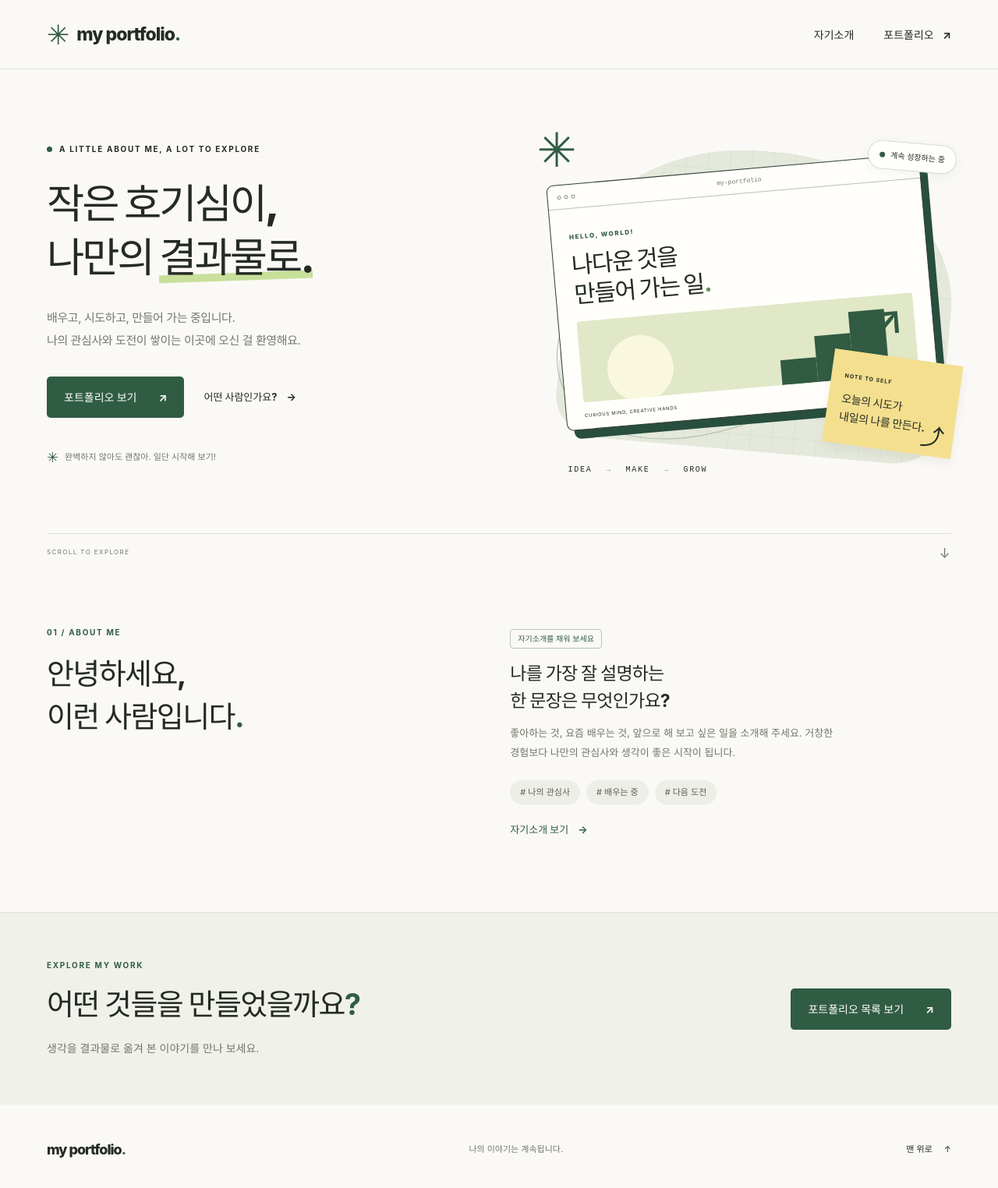
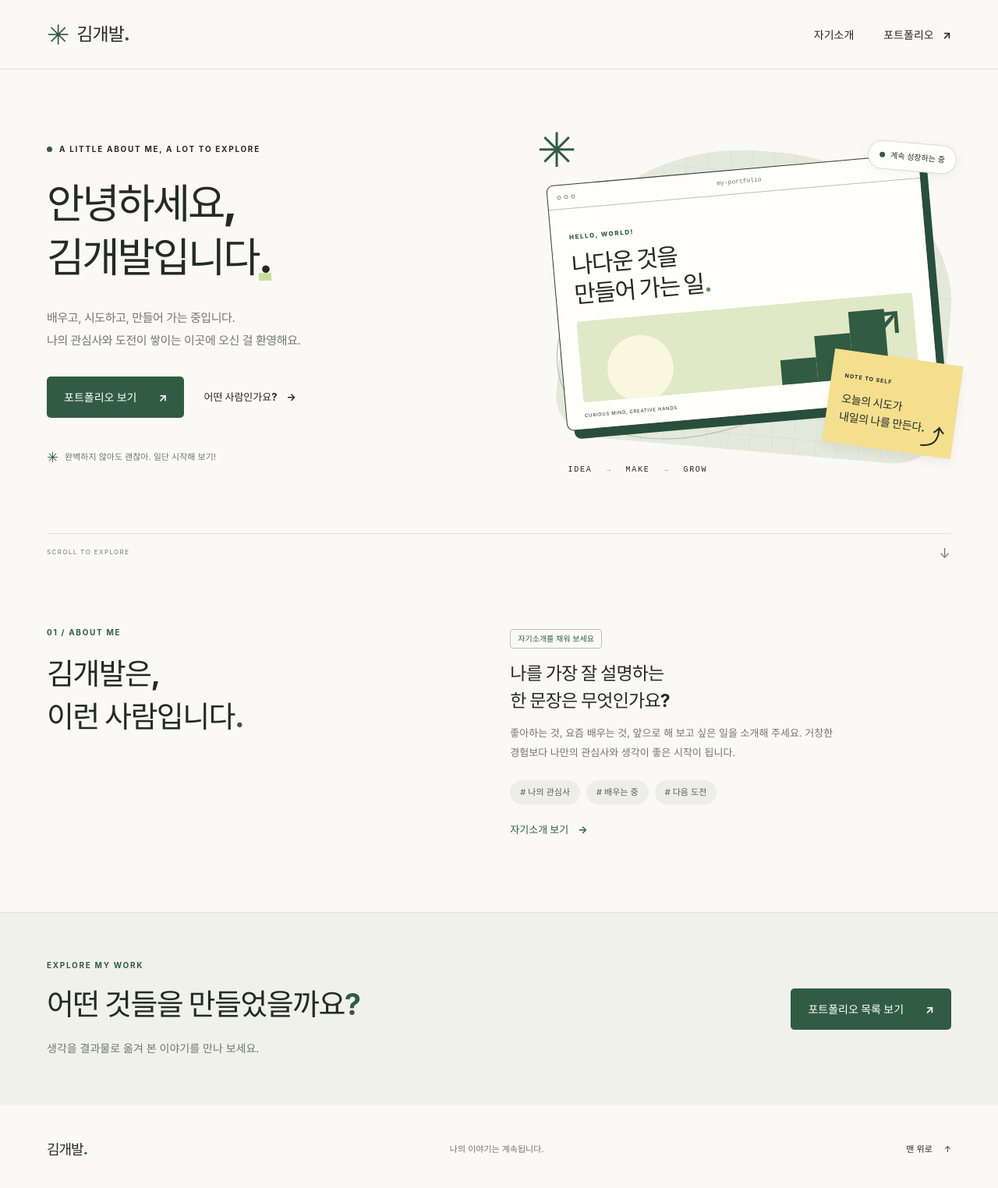
Before and after one commit to YoonKeumJae/my-portfolio, a React (Vite) app: page / in a window 1280 px wide. Shown: the top 1524 px of the page at 78% size. Built offline with nearby package versions, Linux system fonts and the light colour scheme.

Commit message:
Save uncommitted changes

```diff
--- a/index.html
+++ b/index.html
@@ -3,7 +3,7 @@
   <head>
     <meta charset="UTF-8" />
     <meta name="viewport" content="width=device-width, initial-scale=1.0" />
-    <title>나의 포트폴리오</title>
+    <title>김개발 | 포트폴리오</title>
   </head>
   <body>
     <div id="root"></div>
--- a/src/App.jsx
+++ b/src/App.jsx
@@ -53,7 +53,7 @@ function App() {
   const selectedProject = isProjectPage ? projects.find((project) => currentLocation === `#/portfolio/${project.style}`) : undefined
 
   useEffect(() => {
-    document.title = isProjectPage ? `${selectedProject?.title ?? '프로젝트를 찾을 수 없어요'} | 나의 포트폴리오` : isPortfolioPage ? '포트폴리오 목록 | 나의 포트폴리오' : isAboutPage ? '자기소개 | 나의 포트폴리오' : '나의 포트폴리오'
+    document.title = isProjectPage ? `${selectedProject?.title ?? '프로젝트를 찾을 수 없어요'} | 김개발` : isPortfolioPage ? '포트폴리오 목록 | 김개발' : isAboutPage ? '자기소개 | 김개발' : '김개발 | 포트폴리오'
 
     if (isPortfolioPage || isAboutPage || isProjectPage) {
       window.scrollTo({ top: 0, behavior: 'instant' })
@@ -69,8 +69,8 @@ function App() {
       <a className="skip-link" href="#main" onClick={(event) => { event.preventDefault(); document.getElementById('main')?.focus(); document.getElementById('main')?.scrollIntoView({ block: 'start' }) }}>본문으로 바로가기</a>
       <header className="site-header">
         <div className="header-inner">
-          <a className="wordmark" href="#home" aria-label="나의 포트폴리오 홈">
-            <span className="brand-symbol" aria-hidden="true">✳</span> my portfolio<span className="brand-dot">.</span>
+          <a className="wordmark" href="#home" aria-label="김개발 포트폴리오 홈">
+            <span className="brand-symbol" aria-hidden="true">✳</span> 김개발<span className="brand-dot">.</span>
           </a>
           <nav aria-label="주요 메뉴">
             <a href="#/about" aria-current={isAboutPage ? 'page' : undefined}>자기소개</a>
@@ -83,7 +83,7 @@ function App() {
         <section className="hero page-width" id="home" aria-labelledby="hero-title">
           <div className="hero-copy">
             <p className="eyebrow"><span className="status-dot" /> A LITTLE ABOUT ME, A LOT TO EXPLORE</p>
-            <h1 id="hero-title">작은 호기심이,<br />나만의 <span className="underlined">결과물로.</span></h1>
+            <h1 id="hero-title">안녕하세요,<br />김개발입니다<span className="underlined">.</span></h1>
             <p className="hero-description">배우고, 시도하고, 만들어 가는 중입니다.<br />나의 관심사와 도전이 쌓이는 이곳에 오신 걸 환영해요.</p>
             <div className="hero-actions">
               <a className="button button-primary" href="#/portfolio">포트폴리오 보기 <span aria-hidden="true">↗</span></a>
@@ -109,7 +109,7 @@ function App() {
         </section>
         <div className="section-divider page-width"><span>SCROLL TO EXPLORE</span><span aria-hidden="true">↓</span></div>
         <section className="about-section page-width" id="about" aria-labelledby="about-title">
-          <div className="section-heading"><p className="eyebrow">01 / ABOUT ME</p><h2 id="about-title">안녕하세요,<br />이런 사람입니다<span>.</span></h2></div>
+          <div className="section-heading"><p className="eyebrow">01 / ABOUT ME</p><h2 id="about-title">김개발은,<br />이런 사람입니다<span>.</span></h2></div>
           <div className="about-content">
             <span className="example-label">자기소개를 채워 보세요</span>
             <h3>나를 가장 잘 설명하는<br />한 문장은 무엇인가요?</h3>
@@ -136,7 +136,7 @@ function App() {
             <div className="about-profile-art" aria-hidden="true"><span>✳</span><p>STILL LEARNING,<br />ALWAYS GROWING.</p><div>나만의 속도로,<br />나만의 방향으로.</div></div>
             <div className="about-content">
               <span className="example-label">나의 이야기로 채워 보세요</span>
-              <h2>안녕하세요,<br />이런 사람입니다<span>.</span></h2>
+              <h2>안녕하세요,<br />김개발입니다<span>.</span></h2>
               <p>나를 가장 잘 설명하는 한 문장으로 시작해 보세요. 좋아하는 것, 요즘 배우는 것, 앞으로 해 보고 싶은 일을 자신만의 이야기로 소개해 주세요.</p>
               <dl className="about-details">
                 <div><dt>관심 있는 것</dt><dd>시간 가는 줄 모르고 빠져드는 주제나 취미를 적어 주세요.</dd></div>
@@ -192,7 +192,7 @@ function App() {
           </> : <div className="project-not-found"><h1 id="project-title" tabIndex={-1}>프로젝트를 찾을 수 없어요.</h1><p>주소를 확인하거나 포트폴리오 목록에서 작업을 선택해 주세요.</p><a className="button button-primary" href="#/portfolio">포트폴리오 목록 보기 <span aria-hidden="true">→</span></a></div>}
         </section>}
       </main>
-      <footer className="site-footer page-width"><a className="wordmark" href="#home">my portfolio<span className="brand-dot">.</span></a><p>나의 이야기는 계속됩니다.</p><button className="back-top" type="button" onClick={() => { window.scrollTo({ top: 0, behavior: window.matchMedia('(prefers-reduced-motion: reduce)').matches ? 'instant' : 'smooth' }); document.getElementById('main')?.focus({ preventScroll: true }) }}>맨 위로 <span aria-hidden="true">↑</span></button></footer>
+      <footer className="site-footer page-width"><a className="wordmark" href="#home">김개발<span className="brand-dot">.</span></a><p>나의 이야기는 계속됩니다.</p><button className="back-top" type="button" onClick={() => { window.scrollTo({ top: 0, behavior: window.matchMedia('(prefers-reduced-motion: reduce)').matches ? 'instant' : 'smooth' }); document.getElementById('main')?.focus({ preventScroll: true }) }}>맨 위로 <span aria-hidden="true">↑</span></button></footer>
     </>
   )
 }
```
